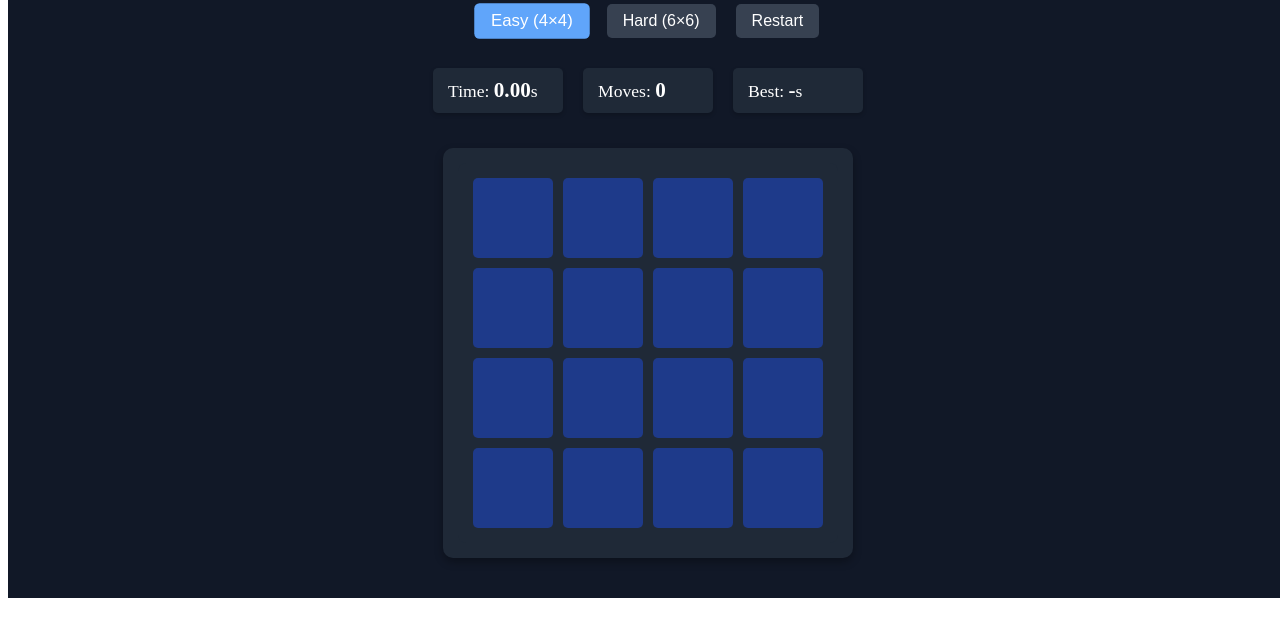
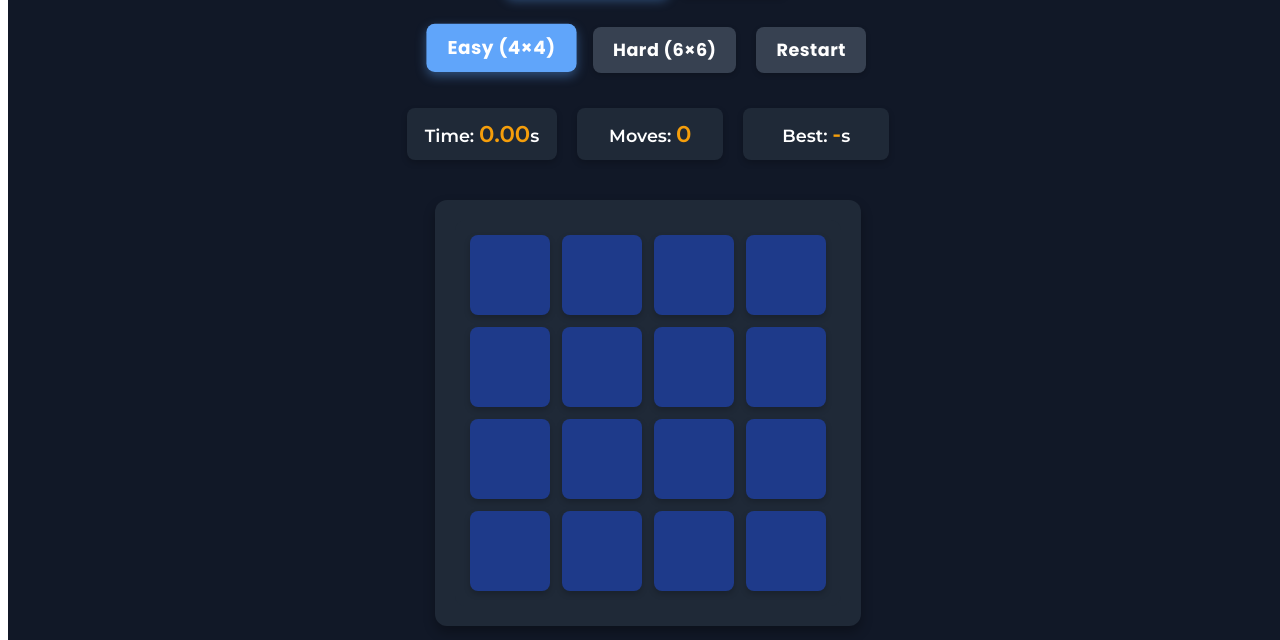
Before and after one commit to HudsonWinter/Memory, a plain HTML site: page index.html in a window 1280 px wide. Shown: the part 160-800 px from the top of the page. Drawn offline with Linux system fonts and the light colour scheme.

Commit message:
Update index.html

```diff
--- a/index.html
+++ b/index.html
@@ -4,11 +4,12 @@
     <meta charset="UTF-8">
     <meta name="viewport" content="width=device-width, initial-scale=1.0">
     <title>Memory Game</title>
+    <link href="https://fonts.googleapis.com/css2?family=Poppins:wght@700&family=Montserrat:wght@600&family=Fredoka+One&display=swap" rel="stylesheet">
     <style>
         /* Hide scrollbars but keep scrolling functionality */
         html {
-            overflow: -moz-scrollbars-none;  /* Firefox */
-            -ms-overflow-style: none;  /* IE/Edge */
+            overflow: -moz-scrollbars-none;
+            -ms-overflow-style: none;
         }
 
         body {
@@ -16,20 +17,21 @@
             width: 100vw;
             height: 100vh;
             position: fixed;
+            font-family: 'Montserrat', sans-serif;
         }
 
         .scroll-wrapper {
             width: 100%;
             height: 100%;
             overflow: auto;
-            -webkit-overflow-scrolling: touch;  /* Smooth scrolling on iOS */
+            -webkit-overflow-scrolling: touch;
         }
 
         ::-webkit-scrollbar {
-            display: none;  /* Chrome/Safari/Edge */
+            display: none;
         }
 
-        /* Game styling */
+        /* Game styling with fancy fonts */
         .game-wrapper {
             min-width: 800px;
             min-height: 600px;
@@ -43,7 +45,11 @@
 
         h1 {
             margin: 10px 0;
-            font-size: 2em;
+            font-size: 2.5em;
+            font-family: 'Fredoka One', cursive;
+            color: #F59E0B;
+            text-shadow: 2px 2px 4px rgba(0, 0, 0, 0.3);
+            letter-spacing: 1px;
         }
 
         .controls {
@@ -59,32 +65,40 @@
         }
 
         button {
-            padding: 8px 16px;
+            padding: 10px 20px;
             margin: 0 5px;
-            font-size: 1em;
+            font-size: 1.1em;
             background-color: #374151;
             color: white;
             border: none;
-            border-radius: 5px;
+            border-radius: 8px;
             cursor: pointer;
             transition: all 0.3s;
+            font-family: 'Poppins', sans-serif;
+            font-weight: 700;
+            letter-spacing: 0.5px;
+            box-shadow: 0 2px 5px rgba(0, 0, 0, 0.2);
         }
 
         button:hover {
             background-color: #4B5563;
+            transform: translateY(-2px);
+            box-shadow: 0 4px 8px rgba(0, 0, 0, 0.3);
         }
 
         button.active {
             background-color: #60A5FA !important;
-            transform: scale(1.05);
+            transform: scale(1.05) translateY(-2px);
+            box-shadow: 0 4px 10px rgba(96, 165, 250, 0.4);
         }
 
+        /* Game board styling */
         .game-container {
             margin: 20px 0;
-            padding: 15px;
+            padding: 20px;
             background-color: #1F2937;
-            border-radius: 10px;
-            box-shadow: 0 4px 8px rgba(0, 0, 0, 0.3);
+            border-radius: 12px;
+            box-shadow: 0 6px 12px rgba(0, 0, 0, 0.3);
             display: flex;
             justify-content: center;
             align-items: center;
@@ -92,25 +106,26 @@
 
         .game-board {
             display: grid;
-            gap: 10px;
+            gap: 12px;
             padding: 15px;
             background-color: #1F2937;
-            border-radius: 8px;
+            border-radius: 10px;
         }
 
         .card {
             width: 60px;
             height: 60px;
             background-color: #1E3A8A;
-            border-radius: 5px;
+            border-radius: 8px;
             display: flex;
             justify-content: center;
             align-items: center;
-            font-size: 1.5em;
+            font-size: 1.8em;
             cursor: pointer;
             transition: all 0.3s;
             transform-style: preserve-3d;
             color: white;
+            box-shadow: 0 3px 6px rgba(0, 0, 0, 0.2);
         }
 
         .game-board.size-4x4 .card {
@@ -133,38 +148,53 @@
             cursor: default;
         }
 
+        /* Stats styling */
         .stats {
-            margin: 15px 0;
+            margin: 20px 0;
             font-size: 1.1em;
             display: flex;
             flex-wrap: wrap;
             justify-content: center;
             gap: 20px;
+            font-family: 'Montserrat', sans-serif;
         }
 
         .stat-box {
             background-color: #1F2937;
-            padding: 10px 15px;
-            border-radius: 5px;
-            box-shadow: 0 2px 4px rgba(0, 0, 0, 0.2);
-            min-width: 100px;
+            padding: 12px 18px;
+            border-radius: 8px;
+            box-shadow: 0 3px 6px rgba(0, 0, 0, 0.2);
+            min-width: 110px;
+            text-align: center;
         }
 
         .timer, .moves, .player-score, .cpu-score, .best-time {
-            font-weight: bold;
-            font-size: 1.2em;
+            font-weight: 600;
+            font-size: 1.3em;
+            color: #F59E0B;
         }
 
+        /* Responsive design */
         @media (max-width: 600px) {
             .game-wrapper {
                 min-width: 100vw;
                 min-height: 100vh;
+                padding: 15px;
+            }
+
+            h1 {
+                font-size: 2em;
+            }
+
+            button {
+                padding: 8px 16px;
+                font-size: 1em;
             }
 
             .card {
                 width: 50px;
                 height: 50px;
-                font-size: 1.2em;
+                font-size: 1.5em;
             }
 
             .game-board.size-4x4 .card {
@@ -175,7 +205,13 @@
             .stats {
                 flex-direction: column;
                 align-items: center;
-                gap: 10px;
+                gap: 12px;
+                font-size: 1em;
+            }
+
+            .stat-box {
+                padding: 10px 15px;
+                min-width: 90px;
             }
         }
     </style>
```
